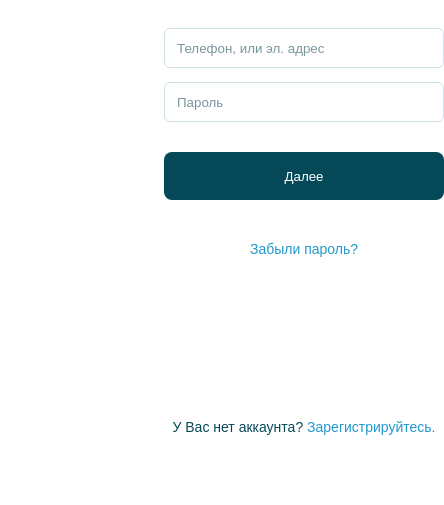
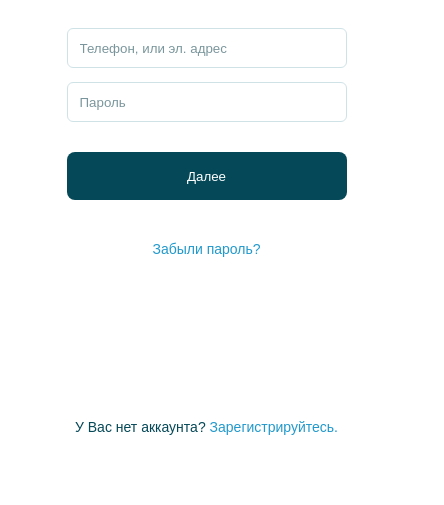
Before and after one commit to moder-ingToaba/beslan066.github.io, a plain HTML site: page index.html in a window 390 px wide. Shown: the part 339-844 px from the top of the page, 444 px wide, since content can reach past the window. Drawn offline with nearby package versions, Linux system fonts and the light colour scheme.

Commit message:
Правка медиа-запроса к странице входа

```diff
--- a/css/auth.css
+++ b/css/auth.css
@@ -502,3 +502,11 @@ hr {
     padding: 12px 16px;
     width: 71px;
 }
+
+
+@media screen and (max-width: 410px) {
+    .auth-page {
+        margin-left: 15%;
+        margin-right: 20px;
+    }
+}
--- a/css/style.css
+++ b/css/style.css
@@ -1987,7 +1987,5 @@ textarea.input__text::placeholder {
         margin-left: 60px;
     }
 
-    .auth-page {
-        left: 25%;
-    }
-}
+
+}
```
